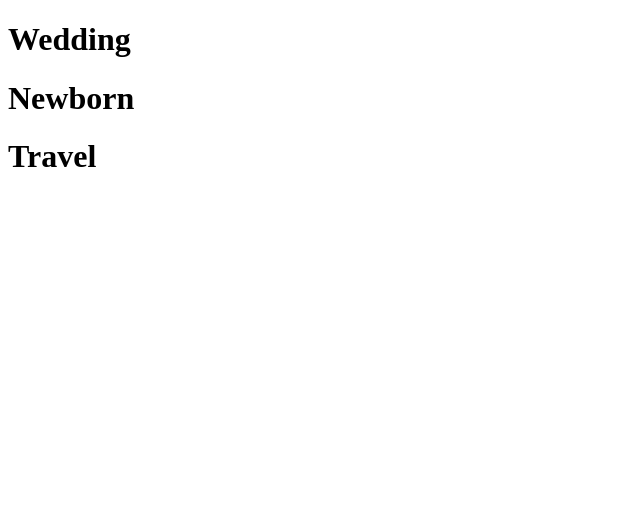
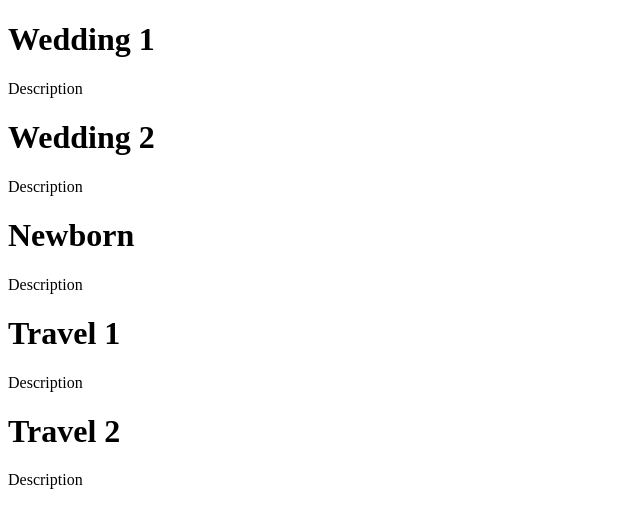
Before and after one commit to sylviayanes/lis549-sp22-project-sylviayanes, a plain HTML site: page photos.html in a window 1280 px wide. Shown: the whole page, without its empty margins (0-640 px from the left). Drawn offline with Linux system fonts and the light colour scheme.

Commit message:
Add html to photos

```diff
--- a/photos.html
+++ b/photos.html
@@ -7,10 +7,15 @@
     <title>Photos</title>
 </head>
 <body>
-    <h1>Wedding</h1>
+    <h1>Wedding 1</h1>
+        <p>Description</p>
+    <h1>Wedding 2</h1>
+        <p>Description</p>
     <h1>Newborn</h1>
-    <h1>Travel </h1>
-
-
+        <p>Description</p>
+    <h1>Travel 1</h1>
+        <p>Description</p>
+    <h1>Travel 2</h1>
+        <p>Description</p>
 </body>
 </html>
```
